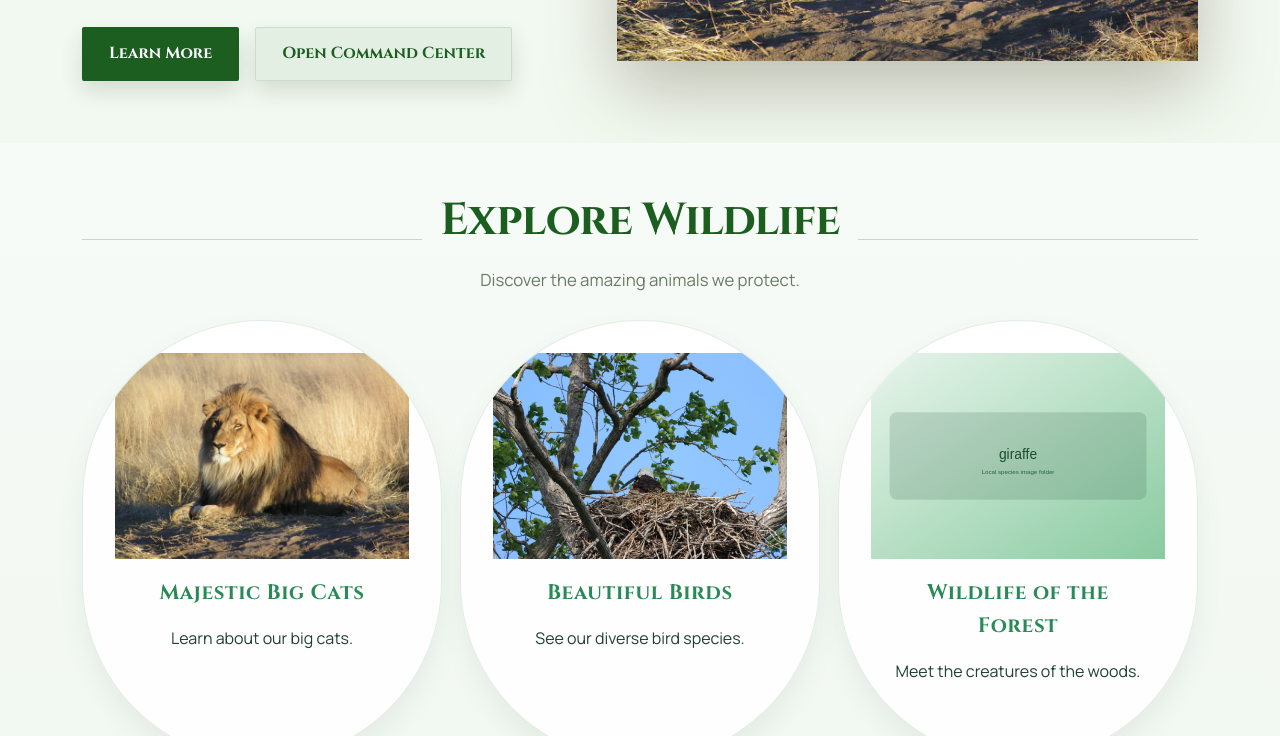
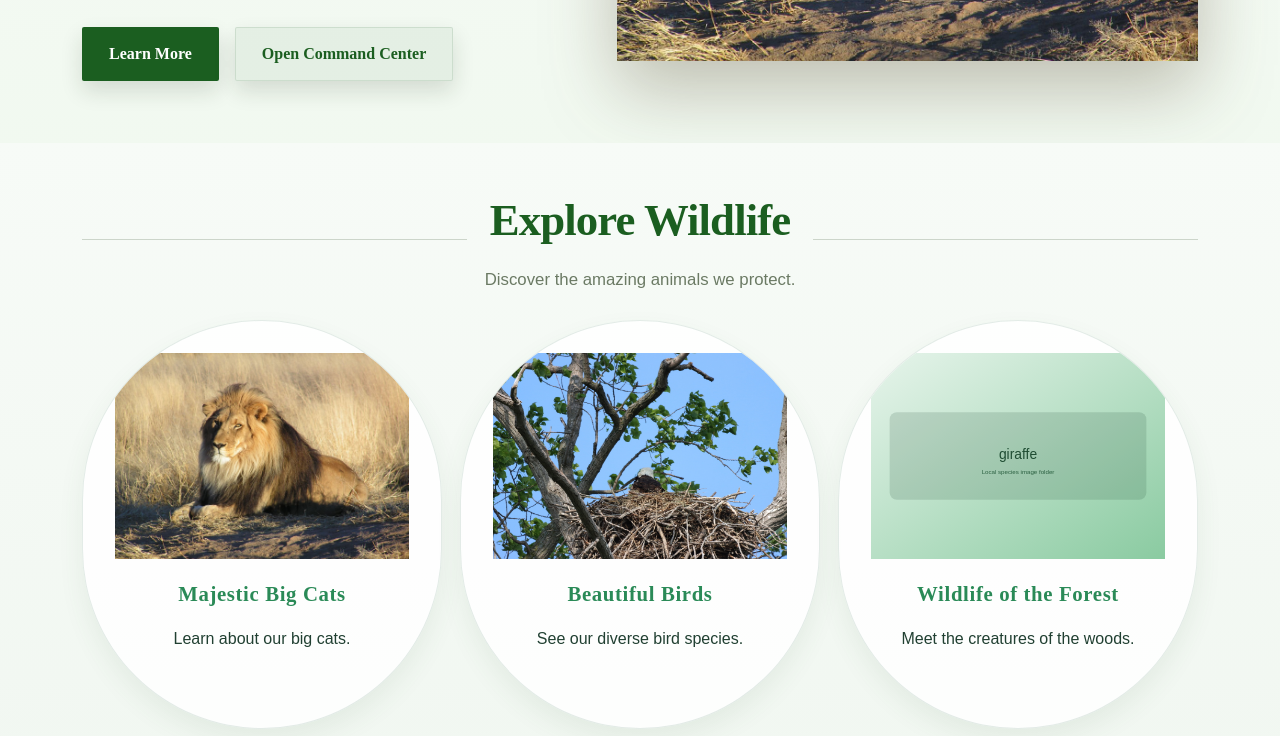
Before and after one commit to shedrackandrew-svg/wildlife-guardian-eddy-project, a plain HTML site: page app/static/index.html in a window 1280 px wide. Shown: the part 671-1407 px from the top of the page. Drawn offline with Linux system fonts and the light colour scheme.

Commit message:
Remove Google Fonts link; use system font fallbacks

```diff
--- a/app/static/index.html
+++ b/app/static/index.html
@@ -5,9 +5,7 @@
     <meta name="viewport" content="width=device-width, initial-scale=1.0" />
     <meta name="description" content="WildGuard - Wildlife conservation and awareness." />
     <title>WildGuard | Protecting Nature's Wonders</title>
-    <link rel="preconnect" href="https://fonts.googleapis.com" />
-    <link rel="preconnect" href="https://fonts.gstatic.com" crossorigin />
-    <link href="https://fonts.googleapis.com/css2?family=Cinzel:wght@400;500;700&family=Manrope:wght@400;500;600;700&display=swap" rel="stylesheet" />
+    <!-- Using system fonts for privacy/offline; original design used Cinzel + Manrope -->
     <link rel="stylesheet" href="/static/styles.css" />
     <link rel="stylesheet" href="/static/professional.css" />
   </head>
--- a/app/static/styles.css
+++ b/app/static/styles.css
@@ -42,7 +42,7 @@ body {
   margin: 0;
   min-height: 100vh;
   color: var(--text);
-  font-family: "Manrope", sans-serif;
+  font-family: Manrope, system-ui, -apple-system, "Segoe UI", Roboto, "Helvetica Neue", Arial, sans-serif;
   background:
     radial-gradient(circle at top, rgba(22, 48, 70, 0.3), transparent 36%),
     radial-gradient(circle at 80% 18%, rgba(73, 211, 159, 0.08), transparent 28%),
```
